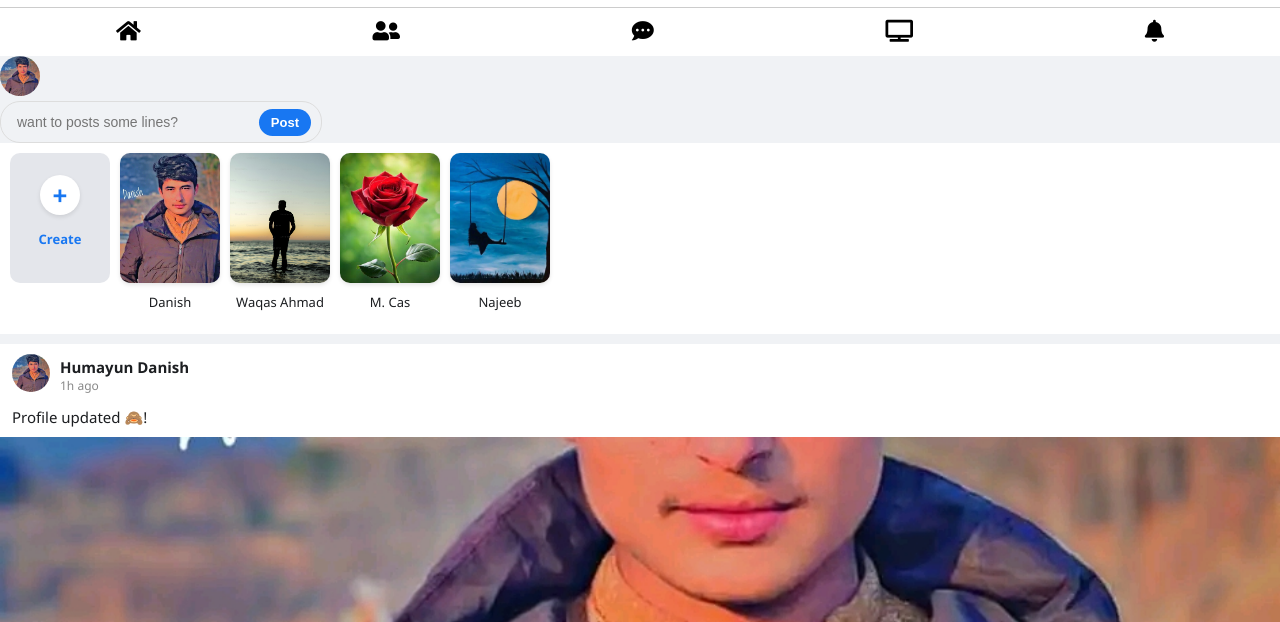
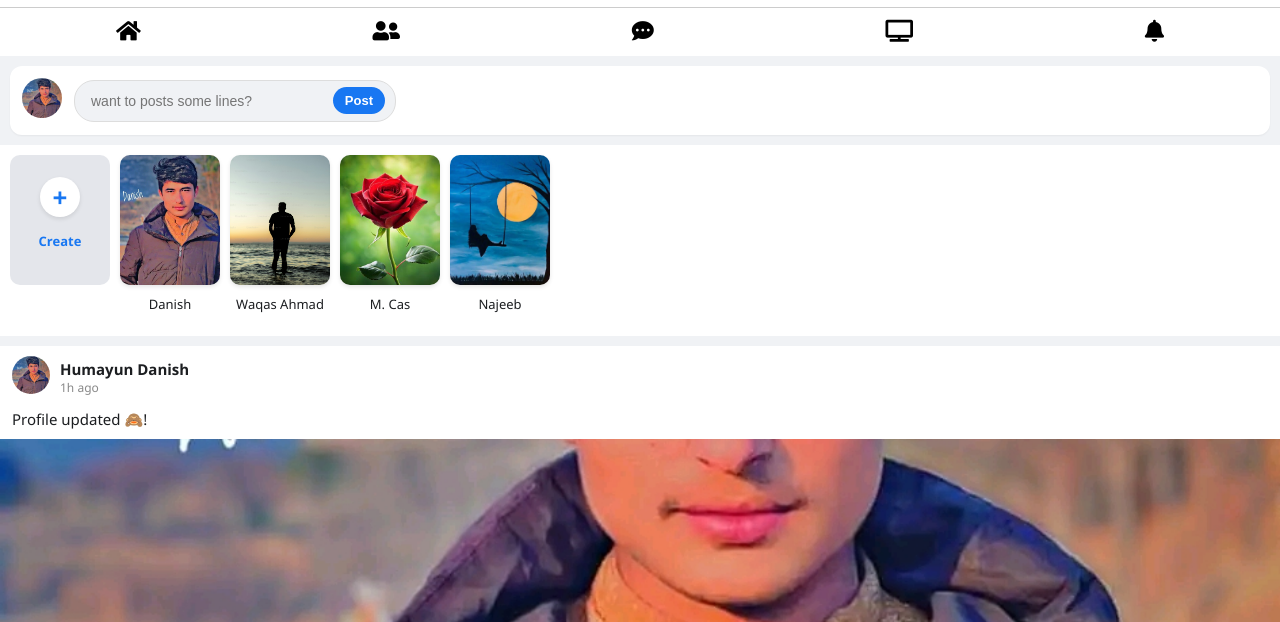
Before and after one commit to humayundanish05/Facebook-clone, a plain HTML site: page home.html in a window 1280 px wide. Shown: the part 178-800 px from the top of the page. Drawn offline with Linux system fonts and the light colour scheme; no server answers.

Commit message:
Update style.css

```diff
--- a/style.css
+++ b/style.css
@@ -63,7 +63,7 @@ body, html {
   right: -10px;
 }
 /* ✅ Status Box (Horizontal Layout: Profile Pic + Input + Button) */
-.create-post-top {
+.status-box {
   display: flex;
   align-items: center;
   background: white;
```
